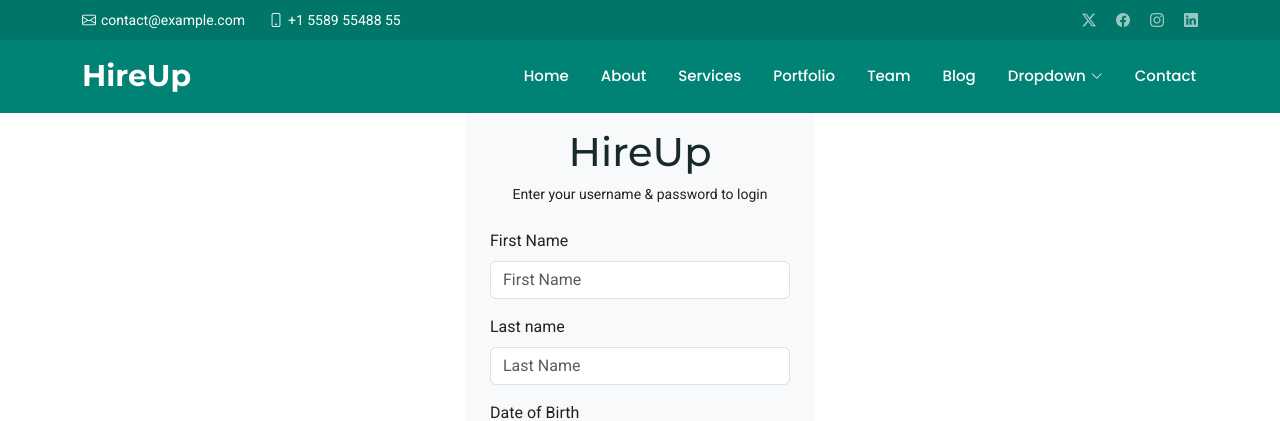
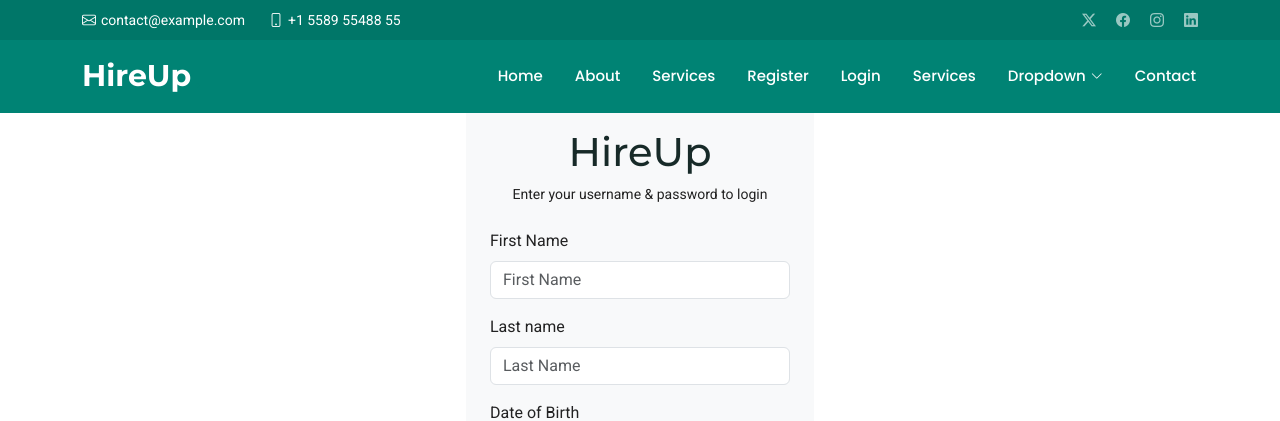
Before and after one commit to nusherjk/SSE-Home-Service-App, a Django app: page /accounts/register in a window 1280 px wide. Shown: the top 421 px of the page. Run offline with Django 4.2, Linux system fonts and the light colour scheme; some libraries are stand-ins or nearby versions.

Commit message:
logout works

```diff
--- a/homeServiceApp/homeServiceApp/settings.py
+++ b/homeServiceApp/homeServiceApp/settings.py
@@ -176,7 +176,7 @@ SOCIAL_AUTH_GOOGLE_OAUTH2_SECRET = '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'
 # }
 SITE_ID = 1
 LOGIN_REDIRECT_URL = '/'
-LOGOUT_REDIRECT_URL = '/'
+LOGOUT_REDIRECT_URL = '/accounts/login'
 
 ACCOUNT_EMAIL_REQUIRED = True
 ACCOUNT_USERNAME_REQUIRED = False
--- a/homeServiceApp/templates/headers/headerPrimary.html
+++ b/homeServiceApp/templates/headers/headerPrimary.html
@@ -30,9 +30,19 @@
             <li><a href="#hero" class="active">Home<br></a></li>
             <li><a href="#about">About</a></li>
             <li><a href="#services">Services</a></li>
-            <li><a href="#portfolio">Portfolio</a></li>
-            <li><a href="#team">Team</a></li>
-            <li><a href="blog.html">Blog</a></li>
+             {% if user.is_authenticated %}
+                <li>Welcome, {{ user.username }}!</li>
+                 <form action="{% url 'logout' %}" method="post">
+                    <li>{% csrf_token %}
+                        <button type="submit">Logout</button></li>
+                 </form>
+             {% else %}
+                 <li><a href="{% url 'register' %}">Register</a></li>
+                <li><a href="{% url 'login' %}">Login</a></li>
+
+            {% endif %}
+            <li><a href="#services">Services</a></li>
+
             <li class="dropdown"><a href="#"><span>Dropdown</span> <i class="bi bi-chevron-down toggle-dropdown"></i></a>
               <ul>
                 <li><a href="#">Dropdown 1</a></li>
```
Also changed, not shown: homeServiceApp/accounts/urls.py (+1 -15 lines).
